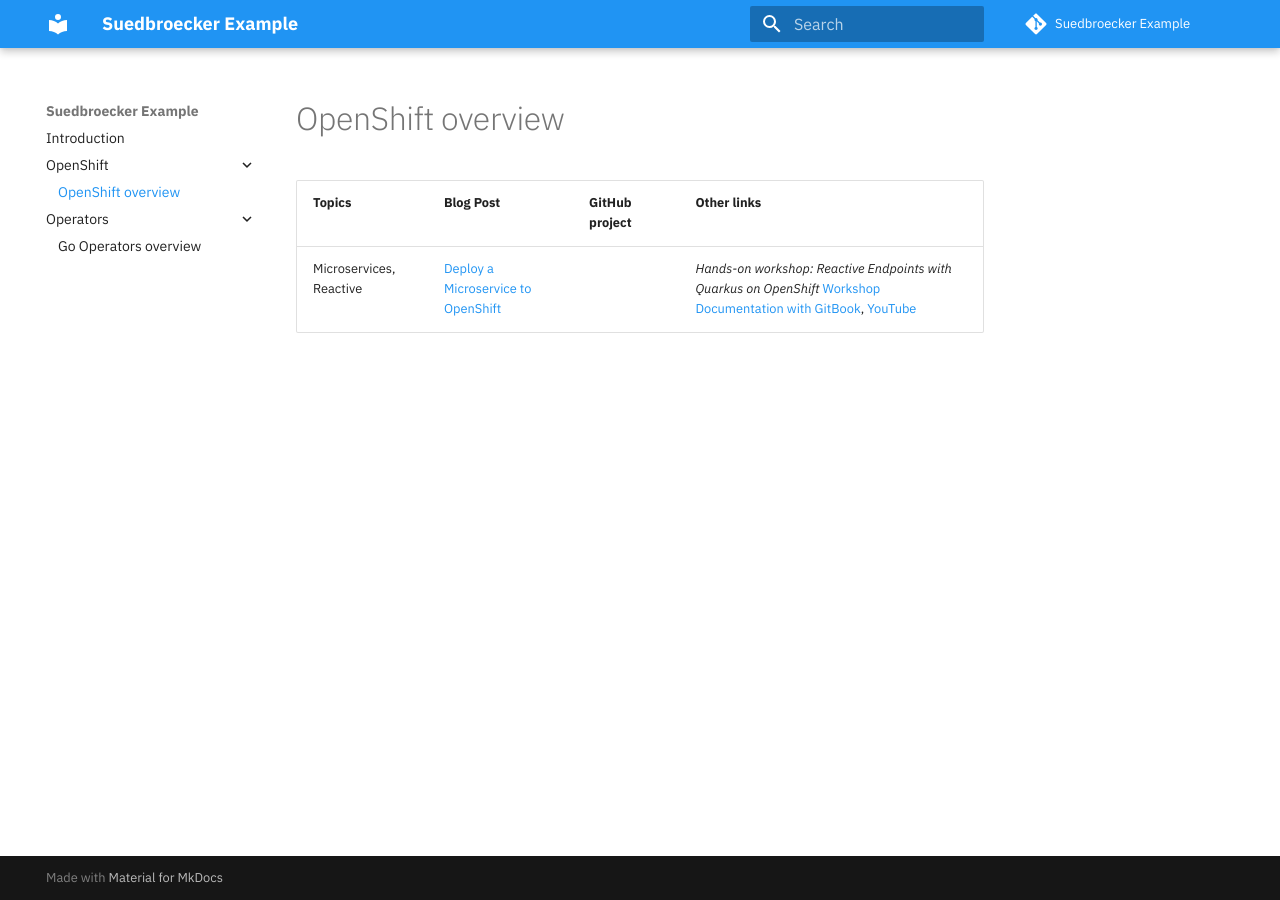
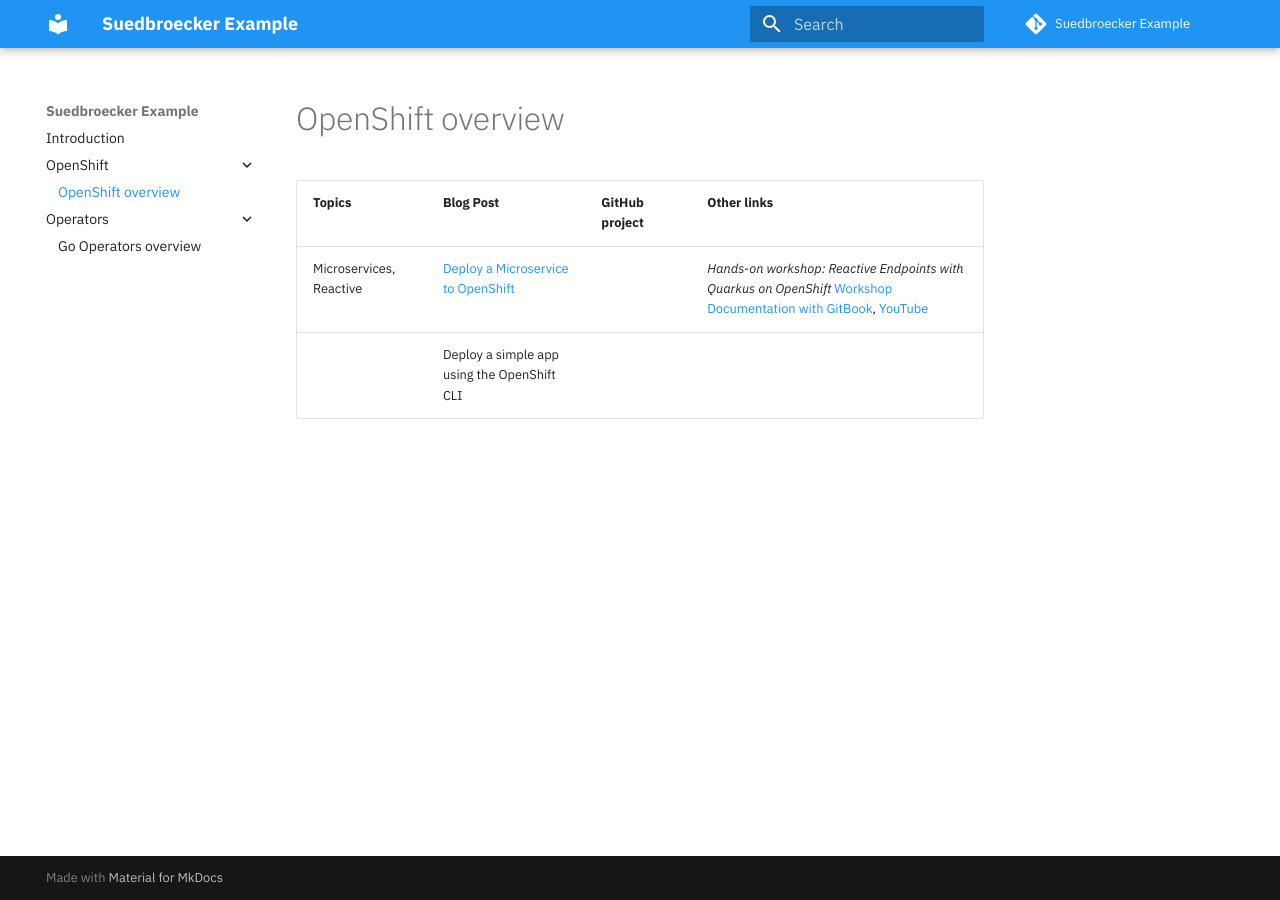
Before and after one commit to thomassuedbroecker/suedbroecker-example, an MkDocs documentation site: the page built from documentation/openshift-overview.md, in a window 1280 px wide. Built offline with MkDocs 1.6.1 and Material for MkDocs 9.7.7, drawn with Linux system fonts in a browser that asks for light colours; comment, search, counter and statistics services are not loaded.

Commit message:
update table

```diff
--- a/documentation/openshift-overview.md
+++ b/documentation/openshift-overview.md
@@ -3,3 +3,4 @@
 | Topics | Blog Post | GitHub project | Other links |
 | --- | --- | --- | --- |
 | Microservices, Reactive | [Deploy a Microservice to OpenShift](Deploy a Microservice to OpenShift) |  |  _Hands-on workshop: Reactive Endpoints with Quarkus on OpenShift_ [Workshop Documentation with GitBook](https://ibm-developer.gitbook.io/reactive-endpoints-with-quarkus-on-openshift), [YouTube](https://youtu.be/iwca0BV7fIc) |
+|  | Deploy a simple app using the OpenShift CLI |  |  |
```
